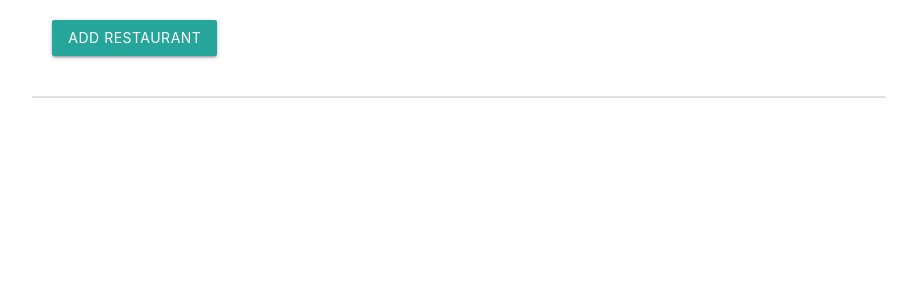
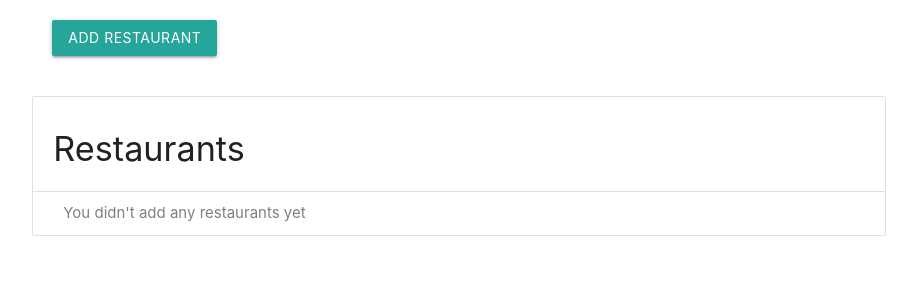
Before and after one commit to MarinaFroes/react-tdd-tutorial, a React (Vite) app: page / in a window 1280 px wide. Shown: the top 300 px of the page, without its empty margins (181-1098 px from the left). Built offline with nearby package versions, Linux system fonts and the light colour scheme.

Commit message:
feat: Add no restaurant case

```diff
--- a/src/RestaurantList.js
+++ b/src/RestaurantList.js
@@ -3,9 +3,13 @@ import 'materialize-css';
 import { Collection, CollectionItem } from 'react-materialize';
 
 const RestaurantList = ({ restaurantNames }) => (
-  <Collection>
+  <Collection header="Restaurants">
     {
-      restaurantNames.map(restaurantName => (
+      restaurantNames.length === 0 ? (
+        <CollectionItem style={{ color: 'grey' }}>
+          You didn't add any restaurants yet
+        </CollectionItem>
+      ) : restaurantNames.map(restaurantName => (
         <CollectionItem key={restaurantName}>
           {restaurantName}
         </CollectionItem>
```
